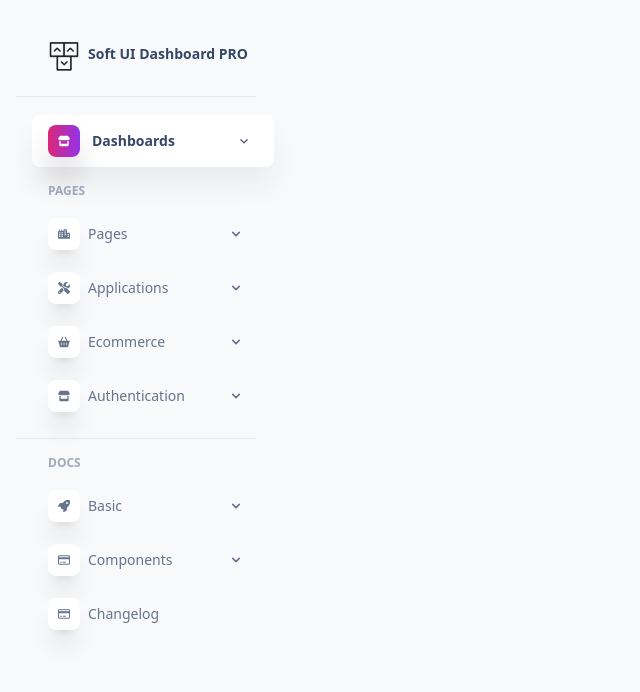
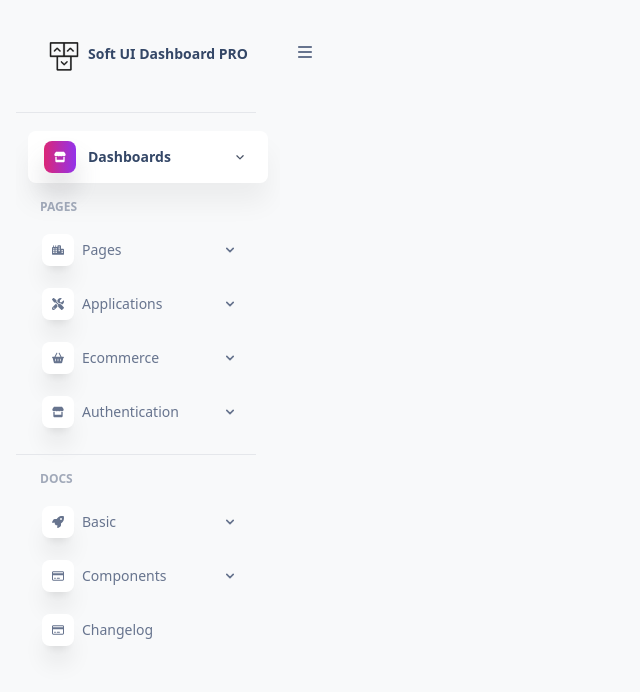
Before and after one commit to ChShehroz/SideBar-React, a React (Create React App) app: page / in a window 1280 px wide. Shown: the top 692 px of the page, without its empty margins (0-640 px from the left). Built offline with nearby package versions, Linux system fonts and the light colour scheme.

Commit message:
Set the Sidebar Open close

```diff
--- a/src/App.tsx
+++ b/src/App.tsx
@@ -1,8 +1,26 @@
-import React from "react";
+import React, { useState } from "react";
 import SideBar from "./Components/SideBar/SideBar";
+import NavBar from "./Components/Nav/NavBar";
 
 function App() {
-  return <SideBar />;
+  const [isSidebarOpen, setIsSidebarOpen] = useState(false);
+
+  const handleSidebarToggle = () => {
+    setIsSidebarOpen(!isSidebarOpen);
+  };
+
+  return (
+    <>
+      <div className="flex">
+        <div className={`${isSidebarOpen ? "w-[130px]" : "w-[274px]"}`}>
+          <SideBar isOpen={isSidebarOpen} />
+        </div>
+        <div className="w-auto ">
+          <NavBar handleSidebarToggle={handleSidebarToggle} />
+        </div>
+      </div>
+    </>
+  );
 }
 
 export default App;
--- /dev/null
+++ b/src/Components/Nav/NavBar.tsx
@@ -0,0 +1,18 @@
+import { faBars } from "@fortawesome/free-solid-svg-icons";
+import { FontAwesomeIcon } from "@fortawesome/react-fontawesome";
+
+interface NavBarProps {
+  handleSidebarToggle: () => void;
+}
+
+const NavBar = ({ handleSidebarToggle }: NavBarProps) => {
+  return (
+    <div className="px-0 py-2 pt-5 mx-6 mt-6 max-h-screen flex flex-wrap items-center justify-between">
+      <div className="hover:cursor-pointer flex items-center">
+        <FontAwesomeIcon onClick={() => handleSidebarToggle()} icon={faBars} />
+      </div>
+    </div>
+  );
+};
+
+export default NavBar;
--- a/src/Components/SideBar/SideBar.tsx
+++ b/src/Components/SideBar/SideBar.tsx
@@ -15,7 +15,7 @@
 
 const DropdownItem = ({ icon, text }: { icon: any; text: string }) => (
   <li className="w-full">
-    <a className="flex gap-5 text-sm py-1.5 ml-5.5 pl-1 my-0 mr-4 items-center bg-transparent whitespace-nowrap pr-4 font-normal text-slate-800/50 shadow-none transition-colors">
+    <a className="hover:cursor-pointer flex gap-5 text-sm py-1.5 ml-5.5 pl-1 my-0 mr-4 items-center bg-transparent whitespace-nowrap pr-4 font-normal text-slate-800/50 shadow-none transition-colors">
       <FontAwesomeIcon className="h-1.5 w-1.5" icon={icon} />
       <span>{text}</span>
     </a>
@@ -55,8 +55,10 @@
     </a>
   </li>
 );
-
-const SideBar = () => {
+interface SidebarProps {
+  isOpen: boolean;
+}
+const SideBar = ({ isOpen }: SidebarProps) => {
   const [openDropdown, setOpenDropdown] = useState<string | null>(null);
 
   const toggleDropdown = (dropdownId: string) => {
@@ -66,38 +68,76 @@
   };
   const [active, setActive] = useState(0);
   return (
-    <aside className="fixed inset-y-0 overflow-y-auto w-[274px] psOver bg-[#e5e9ed] mt-4 mr-0 mb-4 ml-4 bg-transparent rounded-2xl psActiveY">
-      <div className="h-20 px-8 py-6">
+    <aside
+      className={`" inset-y-0 psOver bg-[#e5e9ed] mt-4 mr-0 mb-4 ml-4 bg-transparent rounded-2xl " ${
+        isOpen
+          ? "fixed w-[90px] lg:overflow-y-auto"
+          : "fixed lg:overflow-y-auto"
+      }`}
+    >
+      <div
+        className={`${
+          isOpen
+            ? "flex items-center justify-center h-20 px-5 py-6"
+            : "h-20 px-8 py-6"
+        }`}
+      >
         <a className="flex items-center">
           <img className="max-h-8" src={logo} alt="main-logo" />
-          <span className="text-[#344767] mb-1 leading-6 text-sm font-semibold ml-2">
+          <span
+            className={` ${
+              isOpen
+                ? "hidden"
+                : "text-[#344767] mb-1 leading-6 text-sm font-semibold ml-2"
+            }`}
+          >
             Soft UI Dashboard PRO
           </span>
         </a>
       </div>
-      <hr className="border-t w-60 mt-0 mb-4 h-px bg-transparent bg-gradient-to-r from-transparent  via-black/40 to-transparent " />
+      <hr
+        className={`border-t my-4 h-px bg-transparent bg-gradient-to-r from-transparent via-black/25 to-transparent  ${
+          isOpen ? "w-20" : "w-60"
+        }`}
+      />
       <div className="items-center block w-full h-auto grow basis-full">
         <ul className="flex flex-col pl-0 mb-0 list-none">
           <li className="mt-0.5 w-full ">
             <a
-              className="group flex items-center whitespace-nowrap bg-white rounded-lg px-4 py-2.5 mx-4 my-0 hover:bg-neutral-300 hover:ring-neutral-300 hover:cursor-pointer"
+              className={`"group hover:bg-neutral-300 hover:ring-neutral-300 hover:cursor-pointer
+              ${
+                isOpen
+                  ? "flex items-center justify-center whitespace-nowrap bg-white rounded-lg mx-4 my-0 py-2.5"
+                  : "flex items-center whitespace-nowrap bg-white rounded-lg px-4 py-2.5 mx-3 my-0"
+              }
+              "`}
               id="dashboard"
               onClick={() => toggleDropdown("dropdown7")}
             >
-              <div className="w-8 h-8 flex bg-gradient-to-r from-pink-600 to-purple-600 rounded-lg justify-center items-center mr-2 boxShadow">
+              <div
+                className={`w-8 h-8 flex bg-gradient-to-r from-pink-600 to-purple-600 rounded-lg justify-center items-center boxShadow ${
+                  isOpen ? "mr-0" : "mr-2 "
+                }`}
+              >
                 <FontAwesomeIcon
                   className="text-white h-3 w-3"
                   icon={faStore}
                 />
               </div>
 
-              <span className="group-hover:text-purple-600 ml-1 text-sm text-[#344767] font-semibold leading-6">
+              <span
+                className={`"group-hover:text-purple-600 " ${
+                  isOpen
+                    ? "hidden"
+                    : "ml-1 text-sm text-[#344767] font-semibold leading-6"
+                }`}
+              >
                 Dashboards
               </span>
               <FontAwesomeIcon
                 className={`group-hover:stroke-white ml-16 h-2.5 w-2.5  text-[#4b5568] transition-all ${
                   openDropdown === "dropdown7" ? "rotate-180" : ""
-                }`}
+                } ${isOpen ? "hidden" : ""}`}
                 icon={faAngleDown}
               />
             </a>
@@ -146,29 +186,35 @@
             </div>
           </li>
           <li className="mt-4 w-full">
-            <h6 className="pl-6 ml-2 mb-2 font-bold leading-tight opacity-60 uppercase text-xs">
+            <h6 className="pl-6 mb-2 font-bold leading-tight opacity-60 uppercase text-xs">
               Pages
             </h6>
           </li>
-          <li className="mt-0.5 w-56">
+          <li className={`mt-0.5 ${isOpen ? "w-[72px]" : "w-56"}`}>
             <button
               id="doubleDropdownButton"
               data-dropdown-toggle="dropdown"
               type="button"
-              className="flex items-center w-full whitespace-nowrap px-4 py-2.5 mx-4 my-0"
+              className="flex items-center w-full whitespace-nowrap px-4 py-2.5 mx-2.5 my-0"
               onClick={() => toggleDropdown("dropdown1")}
             >
               <div className="w-8 h-8 flex bg-white rounded-lg justify-center items-center mr-2 shadow-xl">
                 <FontAwesomeIcon className="h-3 w-3" icon={faCity} />
               </div>
 
-              <span className="text-sm text-[#67748e] font-normal leading-6">
+              <span
+                className={`${
+                  isOpen
+                    ? "hidden"
+                    : "text-sm text-[#67748e] font-normal leading-6"
+                }`}
+              >
                 Pages
               </span>
               <svg
                 className={`w-2 h-2 ml-auto transition-all ${
                   openDropdown === "dropdown1" ? "rotate-180" : ""
-                }`}
+                } ${isOpen ? "hidden" : ""}`}
                 aria-hidden="true"
                 xmlns="http://www.w3.org/2000/svg"
                 fill="none"
@@ -196,12 +242,12 @@
               </ul>
             </div>
           </li>
-          <li className="mt-0.5 w-56">
+          <li className={`mt-0.5 ${isOpen ? "w-[72px]" : "w-56"}`}>
             <button
               id="doubleDropdownButton"
               data-dropdown-toggle="dropdown"
               type="button"
-              className="flex items-center w-full whitespace-nowrap px-4 py-2.5 mx-4 my-0"
+              className="flex items-center w-full whitespace-nowrap px-4 py-2.5 mx-2.5 my-0"
               onClick={() => toggleDropdown("dropdown2")}
             >
               <div className="w-8 h-8 flex bg-white rounded-lg justify-center items-center mr-2 shadow-xl">
@@ -211,13 +257,19 @@
                 />
               </div>
 
-              <span className="text-sm text-[#67748e] font-normal leading-6">
+              <span
+                className={`${
+                  isOpen
+                    ? "hidden"
+                    : "text-sm text-[#67748e] font-normal leading-6"
+                }`}
+              >
                 Applications
               </span>
               <svg
                 className={`w-2 h-2 ml-auto transition-all ${
                   openDropdown === "dropdown2" ? "rotate-180" : ""
-                }`}
+                } ${isOpen ? "hidden" : ""}`}
                 aria-hidden="true"
                 xmlns="http://www.w3.org/2000/svg"
                 fill="none"
@@ -245,25 +297,31 @@
               </ul>
             </div>
           </li>
-          <li className="mt-0.5 w-56">
+          <li className={`mt-0.5 ${isOpen ? "w-[72px]" : "w-56"}`}>
             <button
               id="doubleDropdownButton"
               data-dropdown-toggle="dropdown"
               type="button"
-              className="flex items-center w-full whitespace-nowrap px-4 py-2.5 mx-4 my-0"
+              className="flex items-center w-full whitespace-nowrap px-4 py-2.5 mx-2.5 my-0"
               onClick={() => toggleDropdown("dropdown3")}
             >
               <div className="w-8 h-8 flex bg-white rounded-lg justify-center items-center mr-2 shadow-xl">
                 <FontAwesomeIcon className="h-3 w-3" icon={faBasketShopping} />
               </div>
 
-              <span className="text-sm text-[#67748e] font-normal leading-6">
+              <span
+                className={`${
+                  isOpen
+                    ? "hidden"
+                    : "text-sm text-[#67748e] font-normal leading-6"
+                }`}
+              >
                 Ecommerce
               </span>
               <svg
                 className={`w-2 h-2 ml-auto transition-all ${
                   openDropdown === "dropdown3" ? "rotate-180" : ""
-                }`}
+                } ${isOpen ? "hidden" : ""}`}
                 aria-hidden="true"
                 xmlns="http://www.w3.org/2000/svg"
                 fill="none"
@@ -291,25 +349,31 @@
               </ul>
             </div>
           </li>
-          <li className="mt-0.5 w-56">
+          <li className={`mt-0.5 ${isOpen ? "w-[72px]" : "w-56"}`}>
             <button
               id="doubleDropdownButton"
               data-dropdown-toggle="dropdown"
               type="button"
-              className="flex items-center w-full whitespace-nowrap px-4 py-2.5 mx-4 my-0"
+              className="flex items-center w-full whitespace-nowrap px-4 py-2.5 mx-2.5 my-0"
               onClick={() => toggleDropdown("dropdown4")}
             >
               <div className="w-8 h-8 flex bg-white rounded-lg justify-center items-center mr-2 shadow-xl">
                 <FontAwesomeIcon className="h-3 w-3" icon={faStore} />
               </div>
 
-              <span className="text-sm text-[#67748e] font-normal leading-6">
+              <span
+                className={`${
+                  isOpen
+                    ? "hidden"
+                    : "text-sm text-[#67748e] font-normal leading-6"
+                }`}
+              >
                 Authentication
               </span>
               <svg
                 className={`w-2 h-2 ml-auto transition-all ${
                   openDropdown === "dropdown4" ? "rotate-180" : ""
-                }`}
+                } ${isOpen ? "hidden" : ""}`}
                 aria-hidden="true"
                 xmlns="http://www.w3.org/2000/svg"
                 fill="none"
@@ -337,31 +401,41 @@
               </ul>
             </div>
           </li>
-          <hr className="border-t w-60 my-4 h-px bg-transparent bg-gradient-to-r from-transparent via-black/25 to-transparent " />
+          <hr
+            className={`border-t my-4 h-px bg-transparent bg-gradient-to-r from-transparent via-black/25 to-transparent  ${
+              isOpen ? "w-20" : "w-60"
+            }`}
+          />
           <li className="mt-0 w-full">
-            <h6 className="pl-6 ml-2 mb-2 font-bold leading-tight opacity-60 uppercase text-xs">
+            <h6 className="pl-6 mb-2 font-bold leading-tight opacity-60 uppercase text-xs">
               Docs
             </h6>
           </li>
-          <li className="mt-0.5 w-56">
+          <li className={`mt-0.5 ${isOpen ? "w-[72px]" : "w-56"}`}>
             <button
               id="doubleDropdownButton"
               data-dropdown-toggle="dropdown"
               type="button"
-              className="flex items-center w-full whitespace-nowrap px-4 py-2.5 mx-4 my-0"
+              className="flex items-center w-full whitespace-nowrap px-4 py-2.5 mx-2.5 my-0"
               onClick={() => toggleDropdown("dropdown5")}
             >
               <div className="w-8 h-8 flex bg-white rounded-lg justify-center items-center mr-2 shadow-xl">
                 <FontAwesomeIcon className="h-3 w-3" icon={faRocket} />
               </div>
 
-              <span className="text-sm text-[#67748e] font-normal leading-6">
+              <span
+                className={`${
+                  isOpen
+                    ? "hidden"
+                    : "text-sm text-[#67748e] font-normal leading-6"
+                }`}
+              >
                 Basic
               </span>
               <svg
                 className={`w-2 h-2 ml-auto transition-all ${
                   openDropdown === "dropdown5" ? "rotate-180" : ""
-                }`}
+                } ${isOpen ? "hidden" : ""}`}
                 aria-hidden="true"
                 xmlns="http://www.w3.org/2000/svg"
                 fill="none"
@@ -387,25 +461,31 @@
               </ul>
             </div>
           </li>
-          <li className="mt-0.5 w-56">
+          <li className={`mt-0.5 ${isOpen ? "w-[72px]" : "w-56"}`}>
             <button
               id="doubleDropdownButton"
               data-dropdown-toggle="dropdown"
               type="button"
-              className="flex items-center w-full whitespace-nowrap px-4 py-2.5 mx-4 my-0"
+              className="flex items-center w-full whitespace-nowrap px-4 py-2.5 mx-2.5 my-0"
               onClick={() => toggleDropdown("dropdown6")}
             >
               <div className="w-8 h-8 flex bg-white rounded-lg justify-center items-center mr-2 shadow-xl">
                 <FontAwesomeIcon className="h-3 w-3" icon={faCreditCard} />
               </div>
 
-              <span className="text-sm text-[#67748e] font-normal leading-6">
+              <span
+                className={`${
+                  isOpen
+                    ? "hidden"
+                    : "text-sm text-[#67748e] font-normal leading-6"
+                }`}
+              >
                 Components
               </span>
               <svg
                 className={`w-2 h-2 ml-auto transition-all ${
                   openDropdown === "dropdown6" ? "rotate-180" : ""
-                }`}
+                } ${isOpen ? "hidden" : ""}`}
                 aria-hidden="true"
                 xmlns="http://www.w3.org/2000/svg"
                 fill="none"
@@ -437,18 +517,24 @@
               </ul>
             </div>
           </li>
-          <li className="mt-0.5 w-56">
+          <li className={`mt-0.5 ${isOpen ? "w-[72px]" : "w-56"}`}>
             <button
               id="doubleDropdownButton"
               data-dropdown-toggle="dropdown"
               type="button"
-              className="flex items-center w-full whitespace-nowrap px-4 py-2.5 mx-4 my-0"
+              className="flex items-center w-full whitespace-nowrap px-4 py-2.5 mx-2.5 my-0"
             >
               <div className="w-8 h-8 flex bg-white rounded-lg justify-center items-center mr-2 shadow-xl">
                 <FontAwesomeIcon className="h-3 w-3" icon={faCreditCard} />
               </div>
 
-              <span className="text-sm text-[#67748e] font-normal leading-6">
+              <span
+                className={`${
+                  isOpen
+                    ? "hidden"
+                    : "text-sm text-[#67748e] font-normal leading-6"
+                }`}
+              >
                 Changelog
               </span>
             </button>
```
Also changed, not shown: src/Components/SideBar/DropDown.tsx (deleted, +0 -10 lines).
